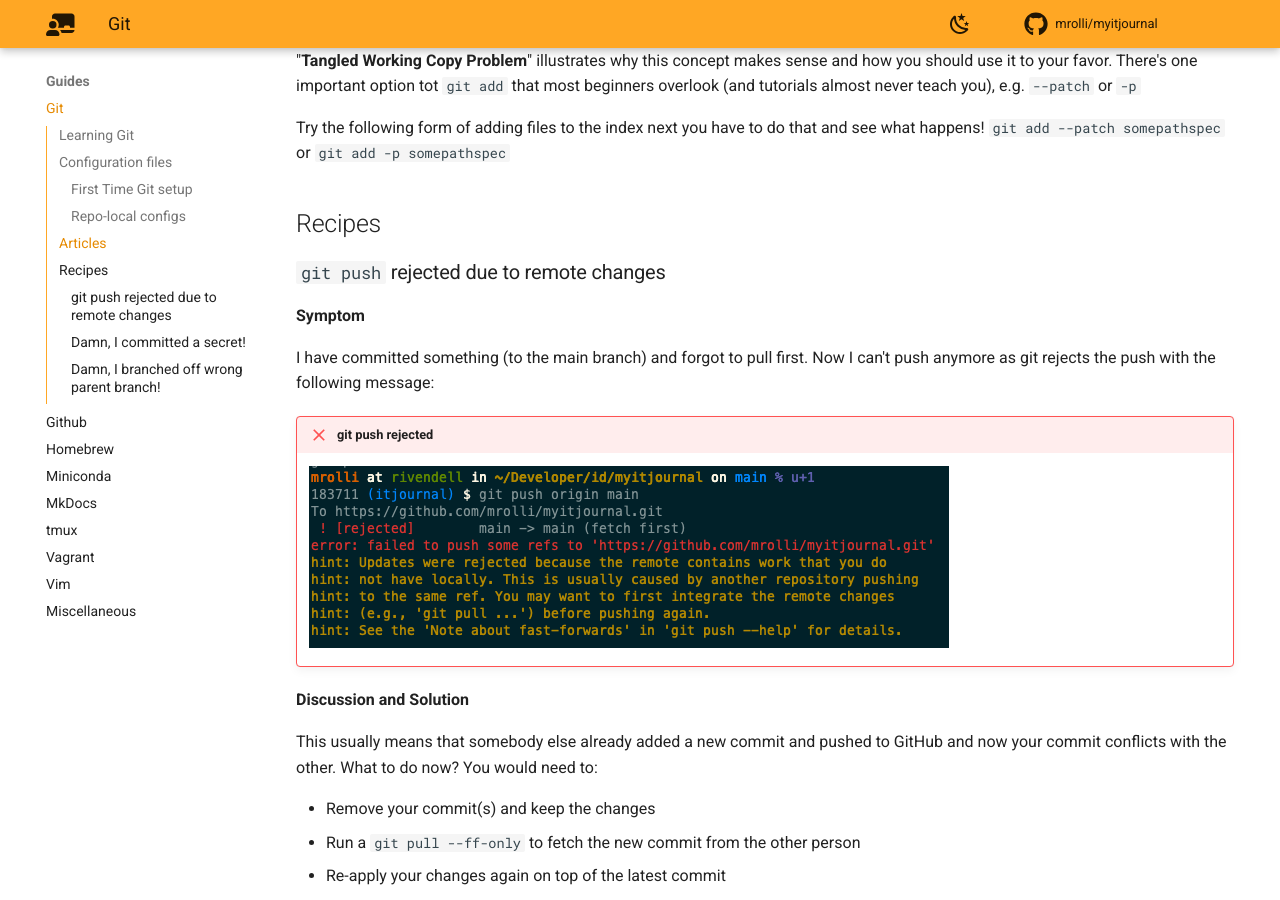
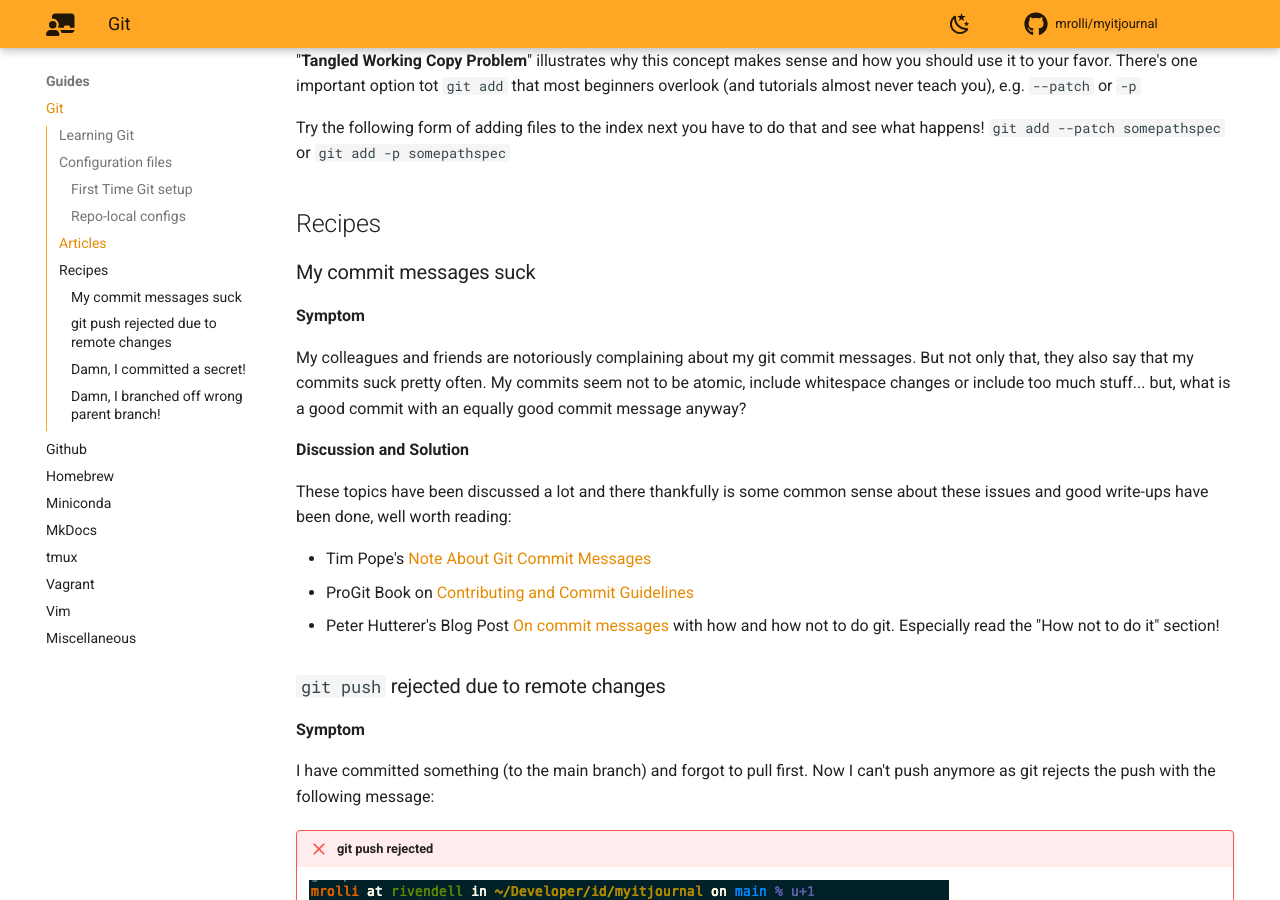
Before and after one commit to mrolli/myitjournal, an MkDocs documentation site: the page built from docs/guides/git.md, in a window 1280 px wide and 900 px high, scrolled down 1276 px. Built offline with MkDocs 1.6.1 and Material for MkDocs 9.7.7, drawn with Linux system fonts in a browser that asks for light colours; emoji names are drawn with the system emoji font; comment, search, counter and statistics services are not loaded.

Commit message:
Add a recipe about good commits and messages

```diff
--- a/docs/guides/git.md
+++ b/docs/guides/git.md
@@ -60,6 +60,27 @@ Try the following form of adding files to the index next you have to do that and
 `git add --patch somepathspec` or `git add -p somepathspec`
 
 ## Recipes
+
+### My commit messages suck
+
+**Symptom**
+
+My colleagues and friends are notoriously complaining about my git commit
+messages. But not only that, they also say that my commits suck pretty
+often. My commits seem not to be atomic, include whitespace changes or
+include too much stuff... but, what is a good commit with an equally good
+commit message anyway?
+
+**Discussion and Solution**
+
+These topics have been discussed a lot and there thankfully is some
+common sense about these issues and good write-ups have been done, well
+worth reading:
+
+- Tim Pope's [Note About Git Commit Messages](https://tbaggery.com/2008/04/19/a-note-about-git-commit-messages.html)
+- ProGit Book on [Contributing and Commit Guidelines](https://www.git-scm.com/book/en/v2/Distributed-Git-Contributing-to-a-Project#_commit_guidelines)
+- Peter Hutterer's Blog Post [On commit messages](https://who-t.blogspot.com/2009/12/on-commit-messages.html) with how and how not to do git. Especially
+  read the "How not to do it" section!
 
 ### `git push` rejected due to remote changes
 
```
